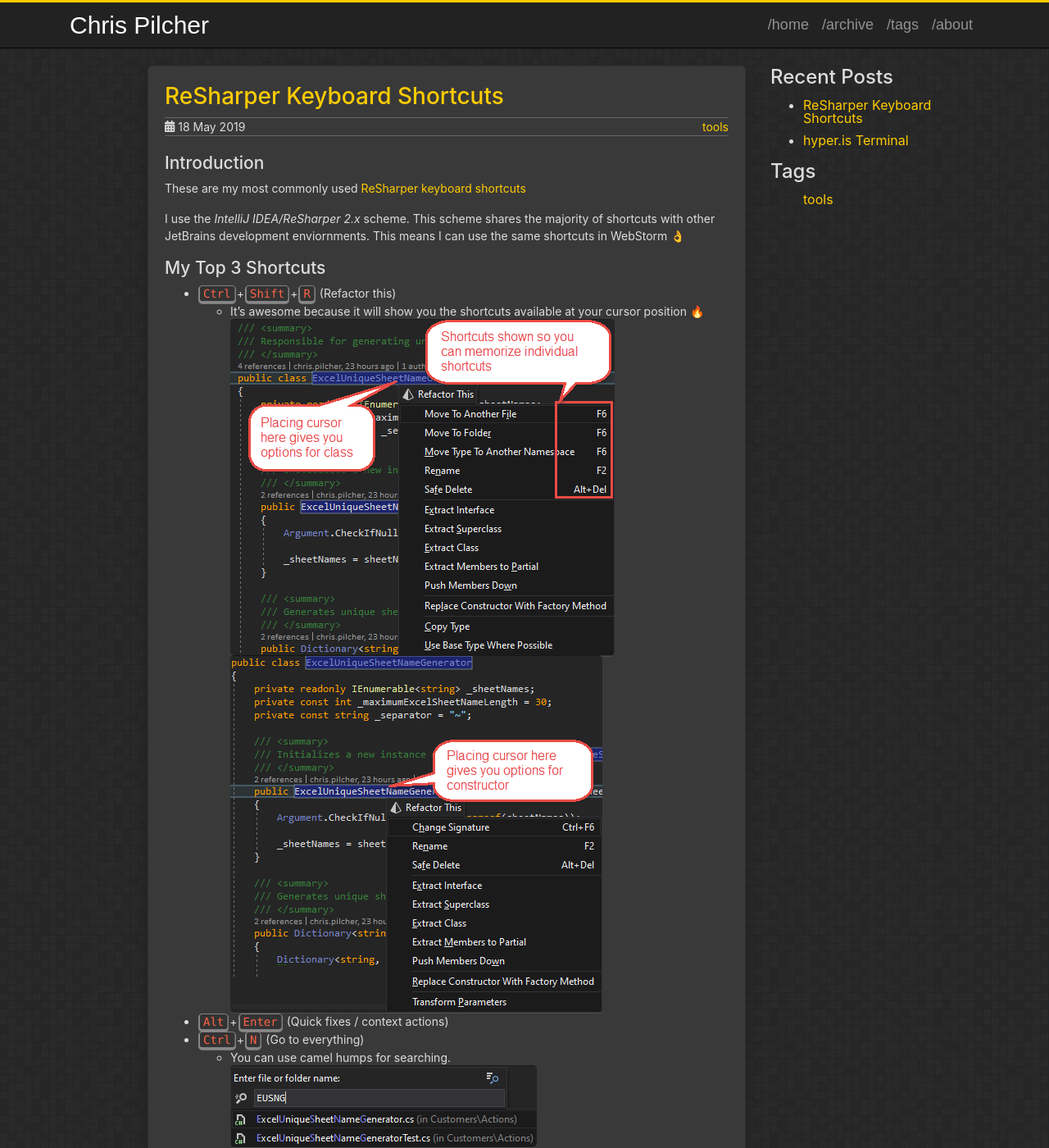
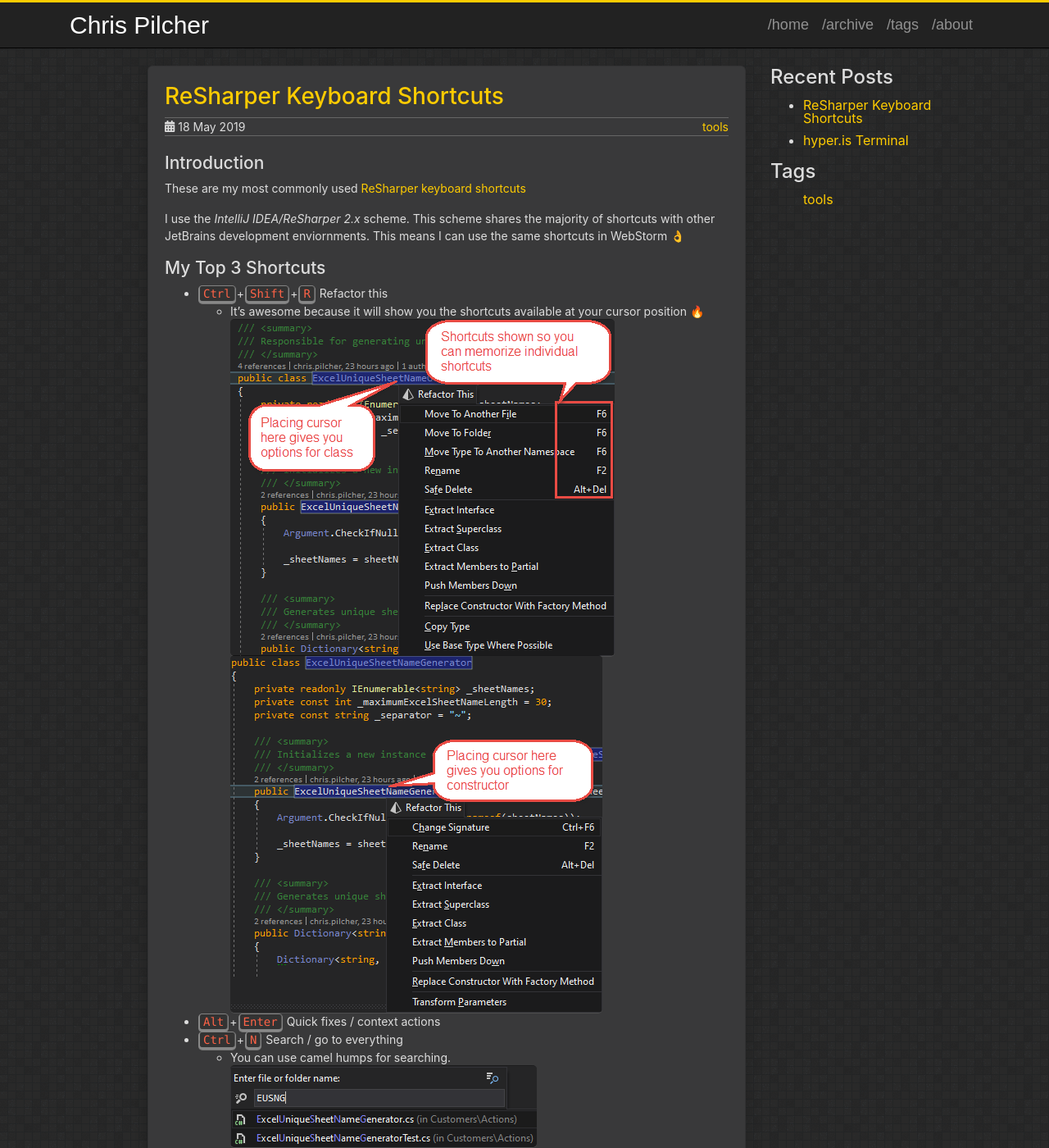
Before and after one commit to chris-pilcher/chris-pilcher.github.io, a Jekyll site: the page built from _posts/2019-05-18-resharper-shortcuts.md, in a window 1280 px wide and 1400 px high. Shown: the whole window at 82% size. Built offline with Jekyll 4.4.1, drawn with Linux system fonts in a browser that asks for light colours.

Commit message:
Update 2019-05-18-resharper-shortcuts.md

```diff
--- a/_posts/2019-05-18-resharper-shortcuts.md
+++ b/_posts/2019-05-18-resharper-shortcuts.md
@@ -15,10 +15,10 @@
 
 ## My Top 3 Shortcuts
 
-* `Ctrl`{: .key}+`Shift`{:.key}+`R`{:.key} (Refactor this)
+* `Ctrl`{: .key}+`Shift`{:.key}+`R`{:.key} Refactor this
   * It's awesome because it will show you the shortcuts available at your cursor position 🔥 ![img]({{ '/assets/images/resharper-refactor-this-class.png' | relative_url }}) ![img]({{ '/assets/images/resharper-refactor-this-constructor.png' | relative_url }})
-* `Alt`{: .key}+`Enter`{:.key} (Quick fixes / context actions)
-* `Ctrl`{: .key}+`N`{:.key} (Go to everything)
+* `Alt`{: .key}+`Enter`{:.key} Quick fixes / context actions
+* `Ctrl`{: .key}+`N`{:.key} Search / go to everything
   * You can use camel humps for searching. ![img]({{ '/assets/images/resharper-camel-humps-search.png' | relative_url }})
 
 ## My Most Used Shortcuts
```
